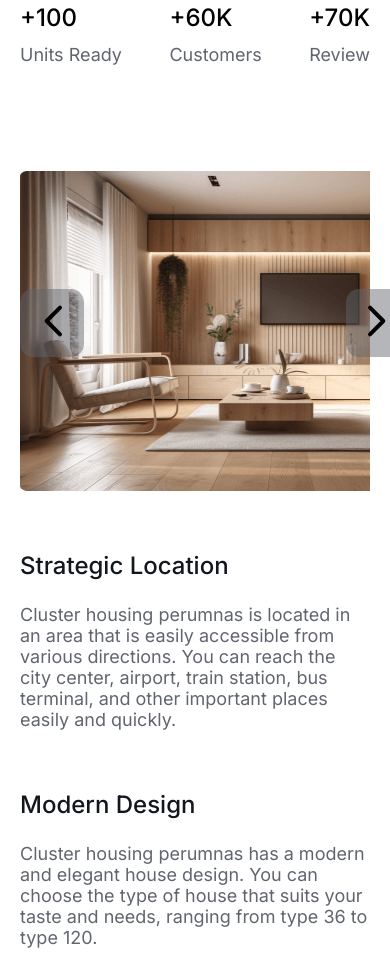
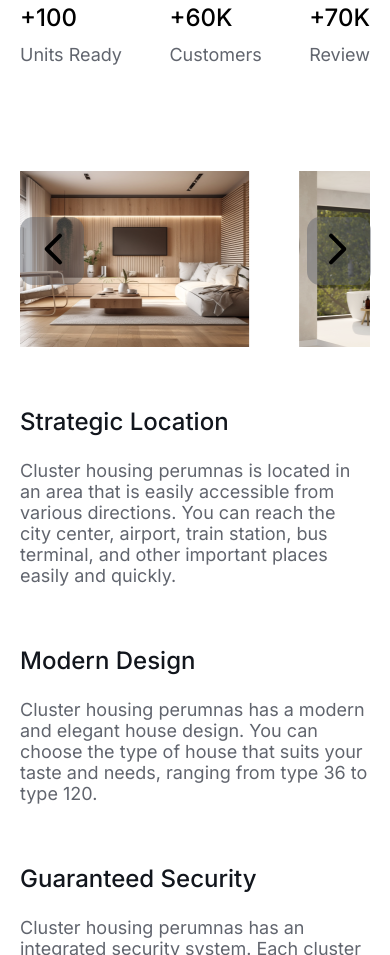
Before and after one commit to HaveFun23/Perumnas, a website: page index.html in a window 390 px wide. Shown: the part 1288-2243 px from the top of the page. Drawn offline with nearby package versions, Linux system fonts and the light colour scheme.

Commit message:
Похоже на завершение слайдера)

```diff
--- a/index.html
+++ b/index.html
@@ -278,17 +278,26 @@
         <div class="my-slider">
           <div>
             <div class="item-slider">
-              <img src="./img/photos/slider/1.png" alt="img" />
+              <img src="./img/photos/slider/normal/1.png" alt="img" />
+            </div>
+            <div class="item-slider mobile">
+              <img src="./img/photos/slider/mobile/1.png" alt="img" />
             </div>
           </div>
           <div>
             <div class="item-slider">
-              <img src="./img/photos/slider/2.png" alt="img" />
+              <img src="./img/photos/slider/normal/2.png" alt="img" />
+            </div>
+            <div class="item-slider mobile">
+              <img src="./img/photos/slider/mobile/2.png" alt="img" />
             </div>
           </div>
           <div>
             <div class="item-slider">
-              <img src="./img/photos/slider/3.png" alt="img" />
+              <img src="./img/photos/slider/normal/3.png" alt="img" />
+            </div>
+            <div class="item-slider mobile">
+              <img src="./img/photos/slider/mobile/3.png" alt="img" />
             </div>
           </div>
         </div>
@@ -639,20 +648,8 @@
     </footer>
     <script src="https://cdnjs.cloudflare.com/ajax/libs/tiny-slider/2.9.2/min/tiny-slider.js"></script>
     <script>
-      var slider = tns({
-        container: ".my-slider",
-        items: 2,
-        slideBy: "page",
-        arrowKeys: true,
-        autoplay: false,
-        mouseDrag: true,
-        swipeAngle: false,
-        speed: 400,
-        nav: false,
-        controlsContainer: ".arrows_container",
-        autoWidth: true,
-        gutter: 100,
-      });
+
+
     </script>
     <script src="./scripts/main.js"></script>
   </body>
--- a/scripts/main.js
+++ b/scripts/main.js
@@ -63,3 +63,26 @@ function change() {
     img_for_adapt.src = "./img/background/Hero Section.png";
   }
 } */
+  var slider = tns({
+    container: ".my-slider",
+    items: 2,
+    slideBy: "page",
+    arrowKeys: true,
+    autoplay: false,
+    mouseDrag: true,
+    swipeAngle: false,
+    speed: 400,
+    nav: false,
+    controlsContainer: ".arrows_container",
+    autoWidth: true,
+
+    responsive:{
+      300:{
+      gutter: 50
+      },
+      900:{
+      gutter: 100
+      }
+
+    }
+  });
--- a/scss/style.scss
+++ b/scss/style.scss
@@ -344,6 +344,20 @@ nav {
   max-width: 600px;
   margin: 0 auto;
 }
+.mobile{
+  display: none;
+}
+@media (max-width:500px){
+  .item-slider{
+    display: none;
+  }
+  .mobile{
+    display: block;
+  }
+  .arrows_container{
+    width:90%;
+  }
+}
 .tns-controls{
   display: flex;
   justify-content: space-between;
```
Also changed, not shown: css/style.css, img/photos/slider/mobile/1.png (added), img/photos/slider/mobile/2.png (added), img/photos/slider/mobile/3.png (added), img/photos/slider/mobile/Image 1.png (added), img/photos/slider/mobile/Image 2.png (added), img/photos/slider/mobile/Image 3.png (added), img/photos/slider/normal/1.png (renamed from img/photos/slider/1.png), img/photos/slider/normal/2.png (renamed from img/photos/slider/2.png), img/photos/slider/normal/3.png (renamed from img/photos/slider/3.png).
